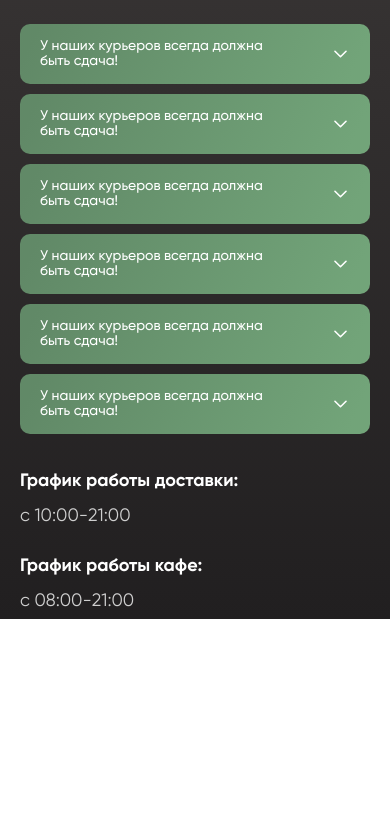
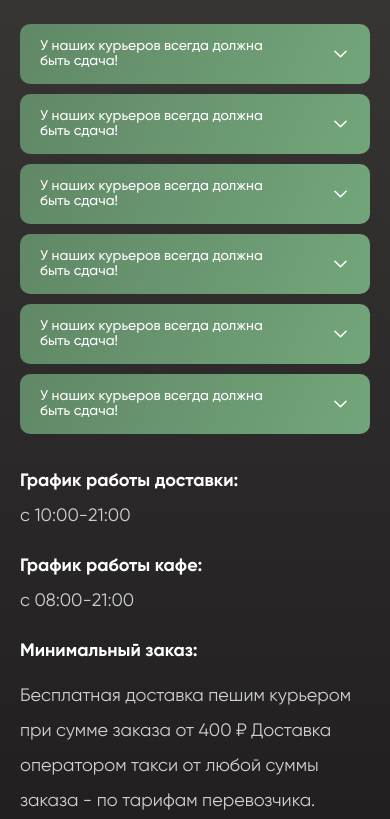
Before and after one commit to Akloom/team-project, a plain HTML site: page pages/delivery.html in a window 390 px wide. Shown: the part 461-1280 px from the top of the page. Before the commit the page ends 1080 px from the top, so only its background shows below. Drawn offline with Linux system fonts and the light colour scheme.

Commit message:
delivery page done

```diff
--- a/assets/scss/include/_delivery.scss
+++ b/assets/scss/include/_delivery.scss
@@ -3,11 +3,25 @@
   margin-top: 50px;
   @include flex(start, center, column);
 
-  &__title {
+  &__heading {
     padding-left: 20px;
     border-left: 4px solid var(--green);
     @include font(32px, 700, normal, var(--text-light));
     text-transform: uppercase;
+  }
+
+  &__info {
+    margin-top: 40px;
+    max-width: 695px;
+    @include flex(null, null, column, 10px);
+  }
+
+  &__title {
+    @include font(20px, 700, 35px, var(--text-light));
+  }
+
+  &__desc {
+    @include font(20px, 400, 35px, var(--text-gray));
   }
 }
 
@@ -98,7 +112,7 @@
 @media screen and (max-width: 920px) {
   .delivery {
 
-    &__title {
+    &__heading {
       @include font(30px, null, null, null);
     }
   }
@@ -107,7 +121,7 @@
 @media screen and (max-width: 620px) {
   .delivery {
 
-    &__title {
+    &__heading {
       padding-left: 15px;
       @include font(24px, null, null, null);
     }
@@ -137,9 +151,21 @@
   .delivery {
     margin-top: 40px;
 
-    &__title {
+    &__heading {
       padding-left: 10px;
       @include font(20px, null, null, null);
+    }
+
+    &__info {
+      margin-top: 15px;
+    }
+
+    &__title {
+      @include font(18px, null, null, null);
+    }
+
+    &__desc {
+      @include font(18px, null, null, null);
     }
   }
 
--- a/pages/delivery.html
+++ b/pages/delivery.html
@@ -13,7 +13,7 @@
   <div class="wrapper">
     <h1>.</h1>
     <section class="delivery container">
-      <h1 class="delivery__title">Условия доставки</h1>
+      <h1 class="delivery__heading">Условия доставки</h1>
       <div class="faq">
         <div class="faq__map">
           <img src="../assets/img/images/map-image.png" alt="map">
@@ -104,6 +104,13 @@
           <p class="schedule__time">с 08:00-21:00</p>
         </div>
       </div>
+
+      <div class="delivery__info">
+        <h4 class="delivery__title">Минимальный заказ:</h4>
+        <p class="delivery__desc">Бесплатная доставка пешим курьером при сумме заказа от 400 ₽
+          Доставка оператором такси от любой суммы заказа - по тарифам
+          перевозчика.</p>
+      </div>
     </section>
   </div>
 
```
Also changed, not shown: assets/css/style.css, 1 other file.
